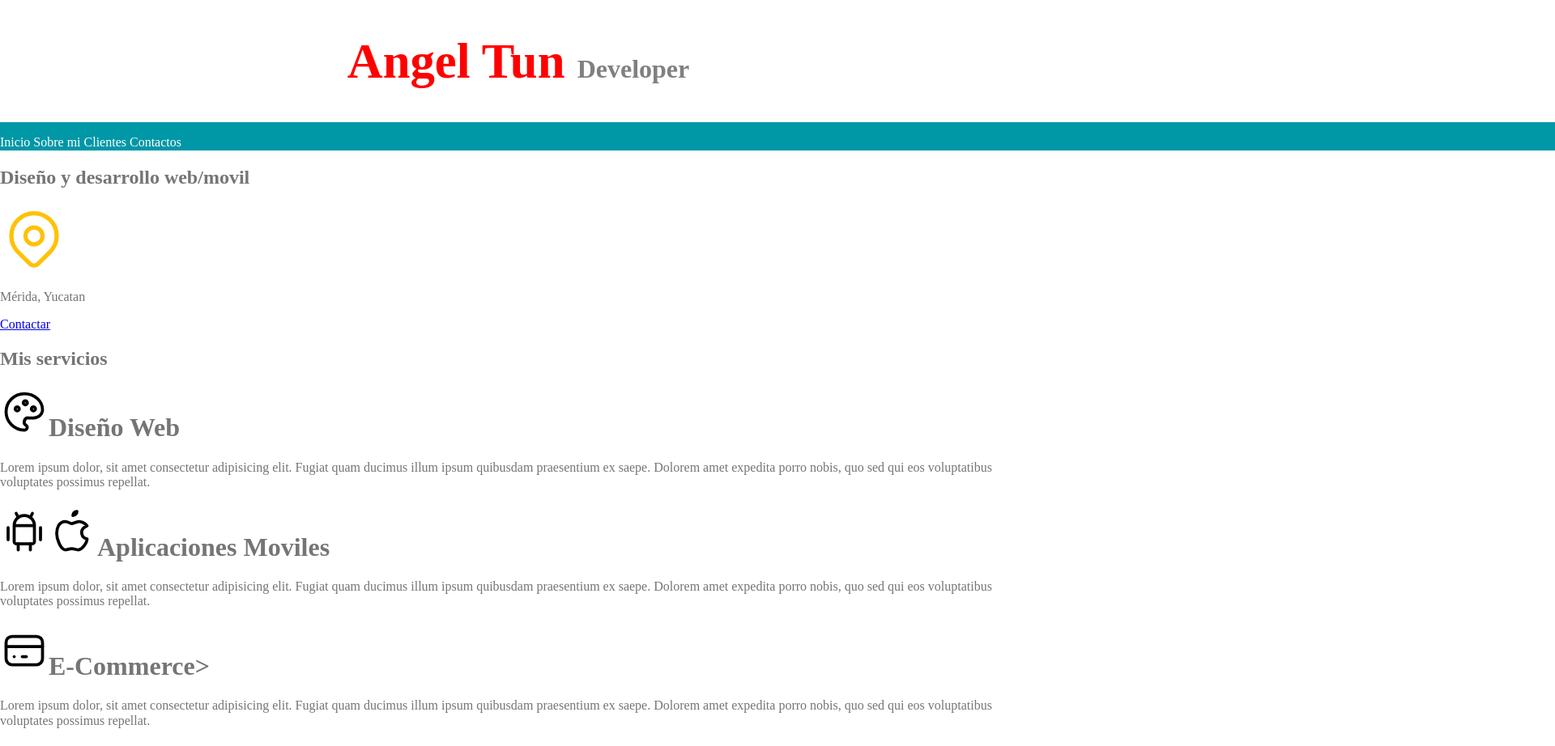
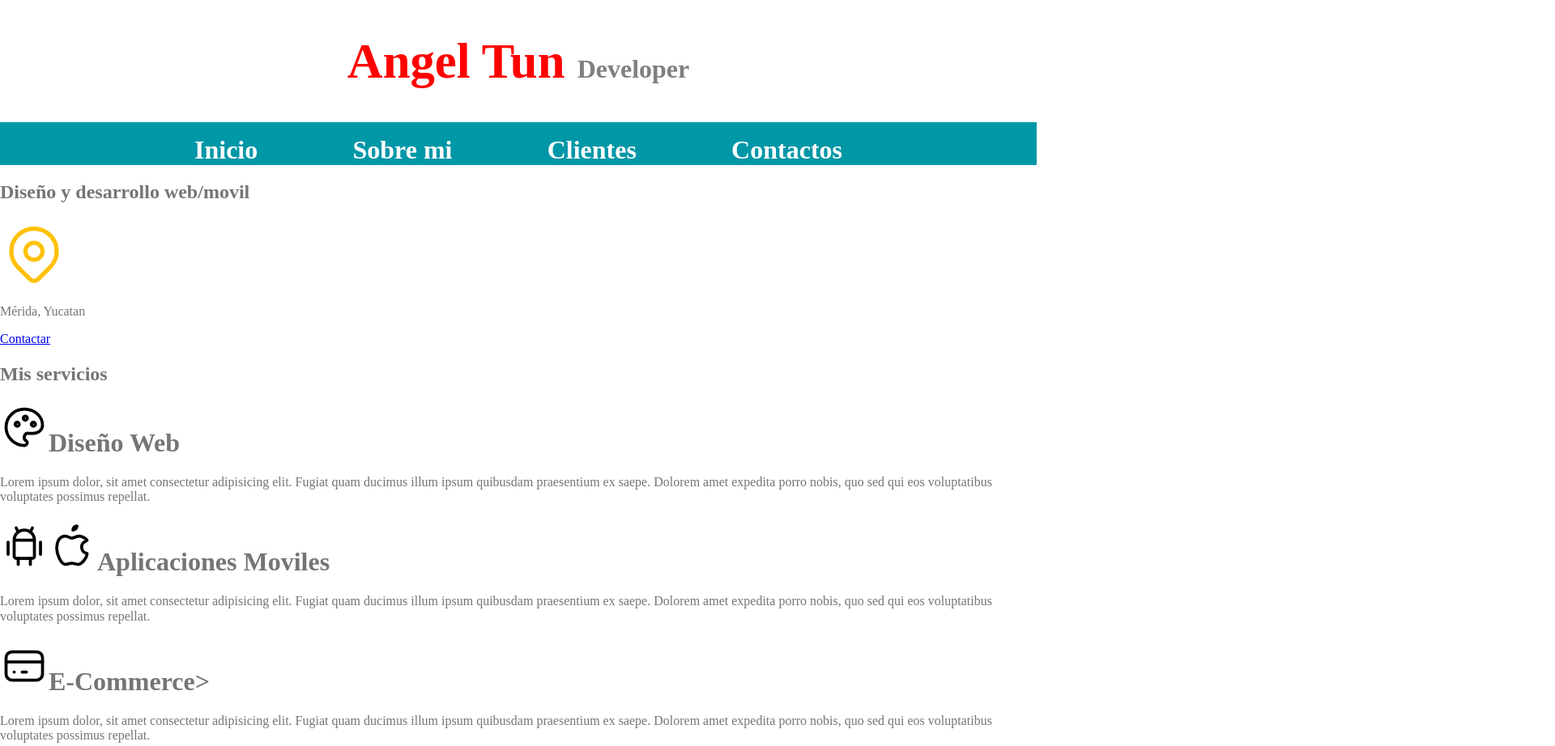
Before and after one commit to AngelTun/Developer-web, a plain HTML site: page index.html in a window 1280 px wide. Shown: the top 922 px of the page at 81% size, 1920 px wide, since content can reach past the window. Drawn offline with Linux system fonts and the light colour scheme.

Commit message:
Mejorando el nav

```diff
--- a/CSS/styles.css
+++ b/CSS/styles.css
@@ -40,14 +40,14 @@ body
 
 .contenedor
 {
-    width: 120rem;
-    /*una manera de poner los 4 margenes en 4 propiedades
+    width: 50rem;
+    /*una manera de poner los 4 margenes en 4 propiedades*/
     margin-top: 0;
     margin-bottom: 0;
     margin-left: auto;
-    margin-right: auto;*/
+    margin-right: auto;
     /*margin: 0 auto 0 auto; tomando las pocisiones de un reloj*/
-    margin: 0 auto; /*el primer valor corresponde a top y bottom, y el segundo a left y right*/
+    /*margin: 0 auto; el primer valor corresponde a top y bottom, y el segundo a left y right*/
 }
 
 .nav-bg
@@ -57,11 +57,22 @@ body
 
 .navegacion-principal
 {
-    padding-top: 1rem;
+    display: flex;
+    justify-content: space-between; /*justify content es para filas y align-items es para columnas(flex-direction)*/
+    font-size: 2rem;
+    font-weight: bold; /*para poner en negritas*/
 }
 
 .navegacion-principal a
 {
+    padding-top: 1rem;
     color: var(--blanco);
-    text-decoration: dotted;
+    text-decoration: none;
 }
+
+.navegacion-principal a:hover
+{
+    background-color:var(--primario);
+    color:var(--oscuro);
+
+}
```
